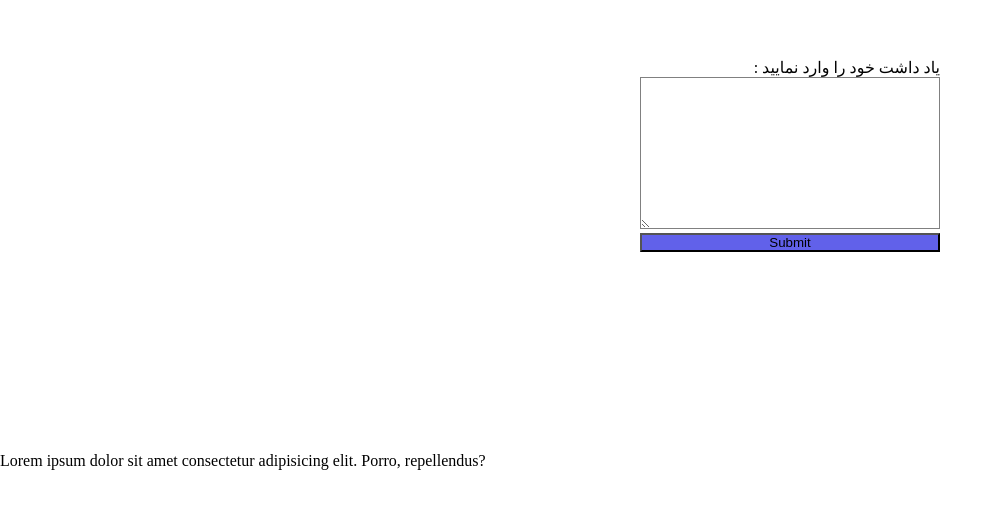
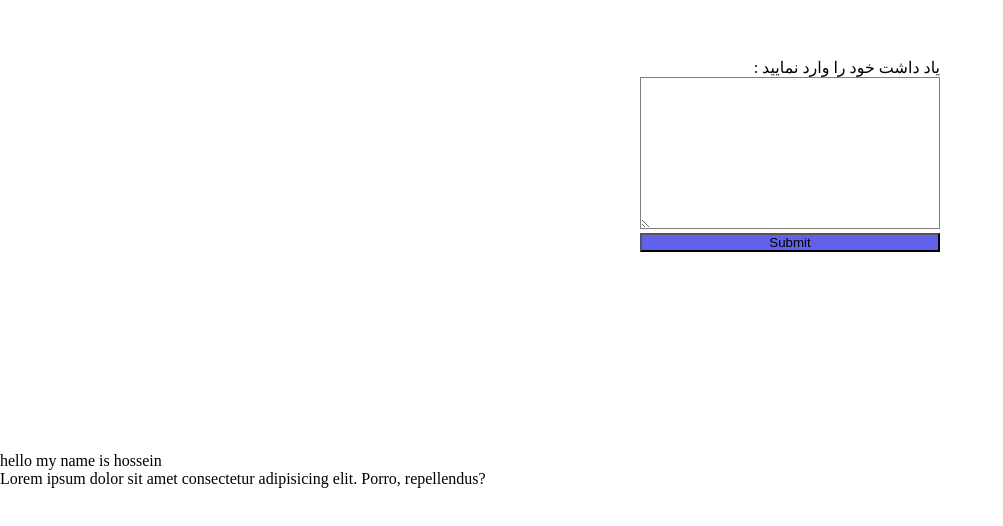
Before and after one commit to hosseinchi/note-pad, a website: page index.html in a window 1280 px wide. Shown: the part 142-668 px from the top of the page, without its empty margins (0-1003 px from the left). Drawn offline with Linux system fonts and the light colour scheme.

Commit message:
added p tag to index.html

```diff
--- a/index.html
+++ b/index.html
@@ -15,7 +15,9 @@
             <textarea  id="note" cols="30" rows="10"></textarea><input type="submit" id="submit"></form>
     </div>
 
-    <div class="generator"></div>
+    <div class="generator">
+        <p>hello my name is hossein</p>
+    </div>
     <p>Lorem ipsum dolor sit amet consectetur adipisicing elit. Porro, repellendus?</p>
     <script src="js/app.js"></script>
 </body>
```
